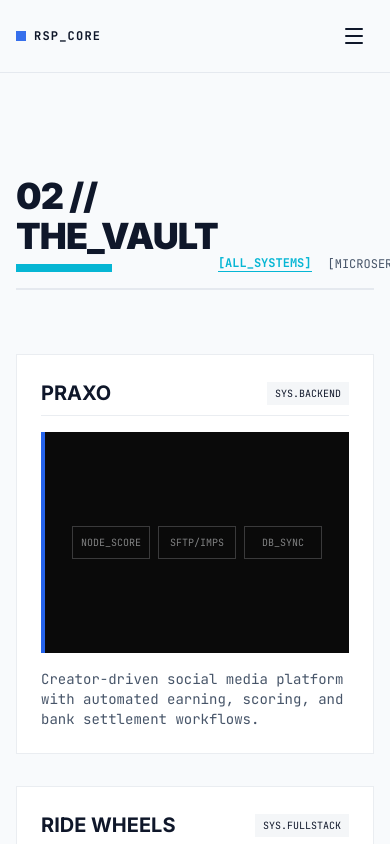
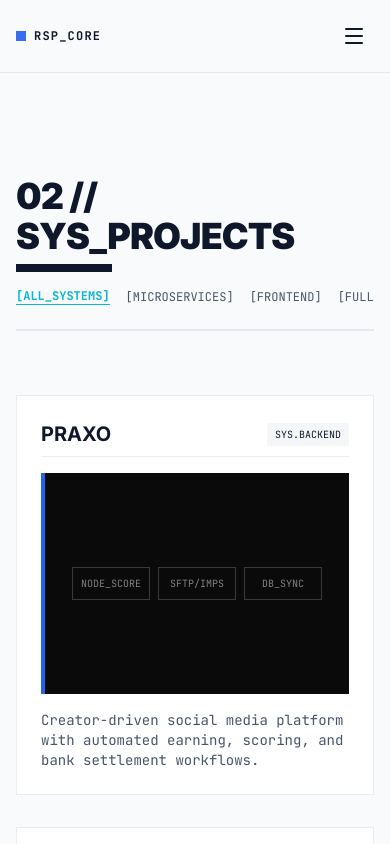
Before and after one commit to RanjithSaiVadithya/ranjith_profile, a Next.js app: page /projects in a window 390 px wide. Shown: the top 844 px of the page. Built offline with nearby package versions, Linux system fonts and the light colour scheme.

Commit message:
projects name update with vault old

```diff
--- a/src/components/layouts/Navigation.tsx
+++ b/src/components/layouts/Navigation.tsx
@@ -20,7 +20,7 @@ export function Navigation() {
   const links = [
     { href: "/", label: "00//SYS_HOME" },
     { href: "/about", label: "01//ABOUT" },
-    { href: "/projects", label: "02//VAULT" },
+    { href: "/projects", label: "02//PROJECTS" },
     { href: "/skills", label: "03//SKILLS" },
     { href: "/feed", label: "04//FEED" },
   ];
--- a/src/modules/home/components/ProjectPreview.tsx
+++ b/src/modules/home/components/ProjectPreview.tsx
@@ -20,12 +20,12 @@ export function ProjectPreview() {
       <div className="max-w-6xl w-full px-6 md:px-8">
         <div className="flex justify-between items-end mb-8 md:mb-12 pb-2 border-b-2 border-[#333]">
            <motion.h2
-             className="text-white font-mono text-2xl md:text-4xl uppercase tracking-widest"
+             className="text-[#94a3b8] font-mono text-2xl md:text-4xl uppercase tracking-widest mb-8 md:mb-16 pb-2 border-b-2 border-surface-card"
              initial={{ opacity: 0, x: -20 }}
              whileInView={{ opacity: 1, x: 0 }}
              viewport={{ once: true }}
            >
-             02 // THE_VAULT
+             02 // SYS_PROJECTS
            </motion.h2>
            <button onClick={() => router.push('/projects')} className="hidden md:block text-accent-energy font-mono text-xs hover:text-white transition-colors uppercase tracking-widest">
              [ VIEW_ALL_SYSTEMS ]
--- a/src/modules/projects/ProjectsModule.tsx
+++ b/src/modules/projects/ProjectsModule.tsx
@@ -10,19 +10,19 @@ export function ProjectsModule() {
   return (
     <div className="w-full max-w-7xl mx-auto flex flex-col gap-16 pt-12">
       {/* HEADER */}
-      <motion.div variants={animations.slideLeft} initial="initial" animate="animate" className="flex justify-between items-end border-b-2 border-text-muted/20 pb-4">
+      <motion.div variants={animations.slideLeft} initial="initial" animate="animate" className="flex flex-col md:flex-row md:justify-between md:items-end border-b-2 border-text-muted/20 pb-4 gap-4">
         <div>
-          <h2 className="text-4xl md:text-6xl font-black uppercase tracking-tight">02 // THE_VAULT</h2>
-          <div className="w-24 h-2 bg-accent-energy mt-2" />
+          <h2 className="text-4xl md:text-6xl font-black uppercase tracking-tight">02 // SYS_PROJECTS</h2>
+          <div className="w-24 h-2 bg-text-primary mt-2" />
         </div>
 
         {/* Filter Console */}
-        <div className="font-mono text-xs flex gap-4 text-text-secondary">
+        <div className="font-mono text-xs flex gap-4 text-text-secondary overflow-x-auto pb-2 md:pb-0">
           {["ALL_SYSTEMS", "MICROSERVICES", "FRONTEND", "FULLSTACK"].map((f) => (
             <button
               key={f}
               onClick={() => setFilter(f)}
-              className={`hover:text-text-primary transition-colors ${filter === f ? "text-accent-energy font-bold border-b border-accent-energy" : ""}`}
+              className={`hover:text-text-primary transition-colors ${filter === f ? "text-accent-energy font-bold border-b border-accent-energy" : ""} whitespace-nowrap`}
             >
               [{f}]
             </button>
```
